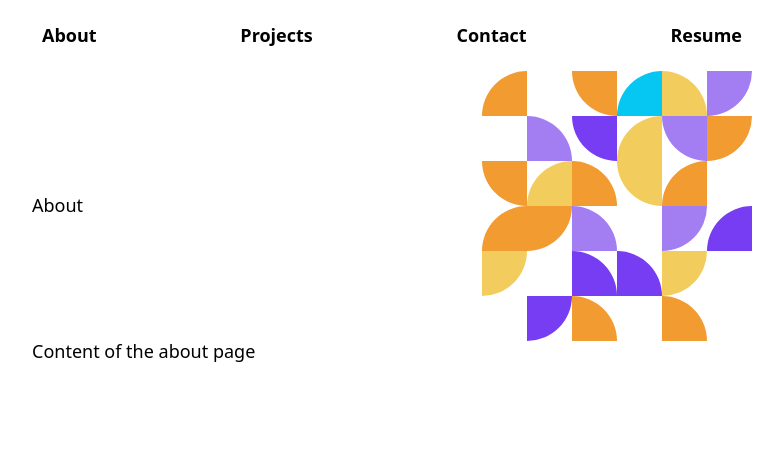
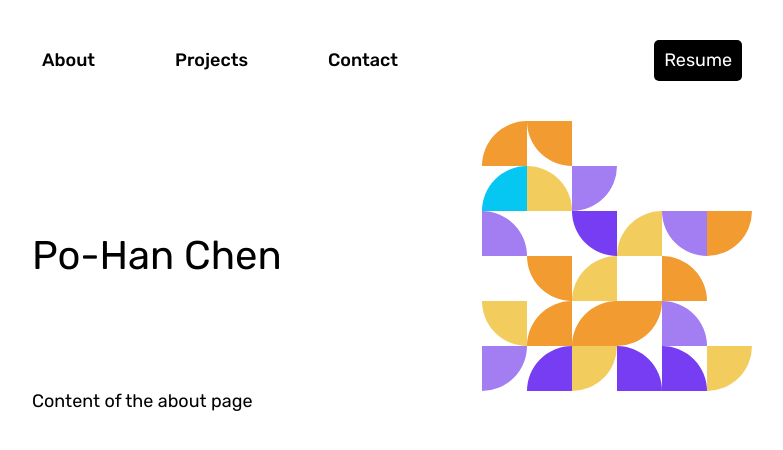
Before and after one commit to dont-hurry/portfolio, a React (Create React App) app: page / in a window 1280 px wide. Shown: the top 450 px of the page, without its empty margins (248-1031 px from the left). Built offline with nearby package versions, Linux system fonts and the light colour scheme.

Commit message:
Update styles

```diff
--- a/src/components/Canvas.js
+++ b/src/components/Canvas.js
@@ -2,22 +2,18 @@ import { useEffect } from "react";
 
 const CANVAS_SIZE = 270;
 const BLOCKS_PER_LINE = 6;
-
 const START_ANGLE = [0, 0.5, 1.5, 1];
 const END_ANGLE = [0.5, 1, 0, 1.5];
 const COLORS = ["#763DF2", "#A37EF2", "#05C7F2", "#F2CD5E", "#F29B30"];
 
-export default function Canvas() {
-  useEffect(() => {
+const drawCanvas = () => {
   const canvas = document.querySelector("canvas");
   const ctx = canvas.getContext("2d");
-    drawCanvas(ctx);
-  }, []);
 
-  const drawCanvas = (ctx) => {
-    for (let i = 0; i < BLOCKS_PER_LINE; i++) {
-      for (let j = 0; j < BLOCKS_PER_LINE; j++) {
-        if (Math.random() < 0.75) drawBlock(ctx, i, j);
+  for (let row = 0; row < BLOCKS_PER_LINE; row++) {
+    for (let col = 0; col < BLOCKS_PER_LINE; col++) {
+      // Leave 25% empty
+      if (Math.random() < 0.75) drawBlock(ctx, row, col);
     }
   }
 };
@@ -43,8 +39,10 @@ export default function Canvas() {
   ctx.fill();
 };
 
-  const getRandomColor = () =>
-    COLORS[Math.floor(Math.random() * COLORS.length)];
+const getRandomColor = () => COLORS[Math.floor(Math.random() * COLORS.length)];
+
+export default function Canvas() {
+  useEffect(drawCanvas, []);
 
   return <canvas width={CANVAS_SIZE} height={CANVAS_SIZE} />;
 }
--- a/src/components/Navigation.js
+++ b/src/components/Navigation.js
@@ -1,13 +1,17 @@
+import styles from "./Navigation.module.css";
 import { Link } from "react-router-dom";
-import styles from "./Navigation.module.css";
 
 export default function Navigation() {
   return (
     <div className={styles.container}>
-      <Link to="/">About</Link>
-      <Link to="/projects">Projects</Link>
-      <Link to="/contact">Contact</Link>
-      <Link to="/resume">Resume</Link>
+      <div className={styles.leftContainer}>
+        <Link to="/">About</Link>
+        <Link to="/projects">Projects</Link>
+        <Link to="/contact">Contact</Link>
+      </div>
+      <Link to="/resume" className={styles.resumeButton}>
+        Resume
+      </Link>
     </div>
   );
 }
--- a/src/components/Navigation.module.css
+++ b/src/components/Navigation.module.css
@@ -1,11 +1,25 @@
 .container {
+  align-items: center;
   display: flex;
   justify-content: space-between;
-  padding: 25px 10px;
+  padding: 40px 10px;
 }
 
-.container a {
+.leftContainer {
+  display: flex;
+  gap: 80px;
+}
+
+.leftContainer a {
   color: #000;
-  font-weight: bold;
+  font-weight: 500;
   text-decoration: none;
 }
+
+.resumeButton {
+  background: black;
+  border-radius: 5px;
+  color: white;
+  padding: 10px;
+  text-decoration: none;
+}
--- a/src/components/PageLayout.js
+++ b/src/components/PageLayout.js
@@ -5,7 +5,7 @@ export default function PageLayout({ title, children }) {
   return (
     <div>
       <div className={styles.header}>
-        {title}
+        <h2 className={styles.heading}>{title}</h2>
         <Canvas />
       </div>
 
--- a/src/components/PageLayout.module.css
+++ b/src/components/PageLayout.module.css
@@ -3,3 +3,8 @@
   display: flex;
   justify-content: space-between;
 }
+
+.heading {
+  font-size: 40px;
+  font-weight: 400;
+}
--- a/src/index.css
+++ b/src/index.css
@@ -1,5 +1,7 @@
 @import "../node_modules/modern-normalize/modern-normalize.css";
+@import url("https://fonts.googleapis.com/css2?family=Rubik:wght@400;500&display=swap");
 
 body {
+  font-family: "Rubik", sans-serif;
   font-size: 18px;
 }
--- a/src/pages/about.js
+++ b/src/pages/about.js
@@ -1,5 +1,5 @@
 import PageLayout from "../components/PageLayout";
 
 export default function About() {
-  return <PageLayout title="About">Content of the about page</PageLayout>;
+  return <PageLayout title="Po-Han Chen">Content of the about page</PageLayout>;
 }
```
Lines whose indentation alone changed are shown as unchanged.
